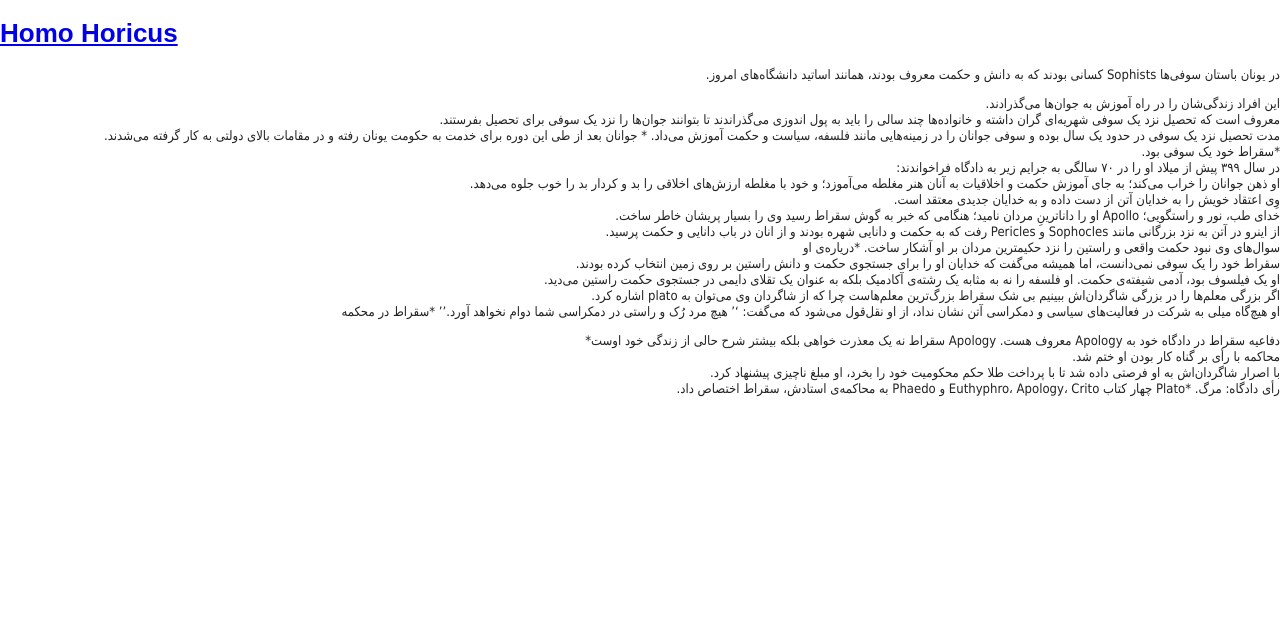
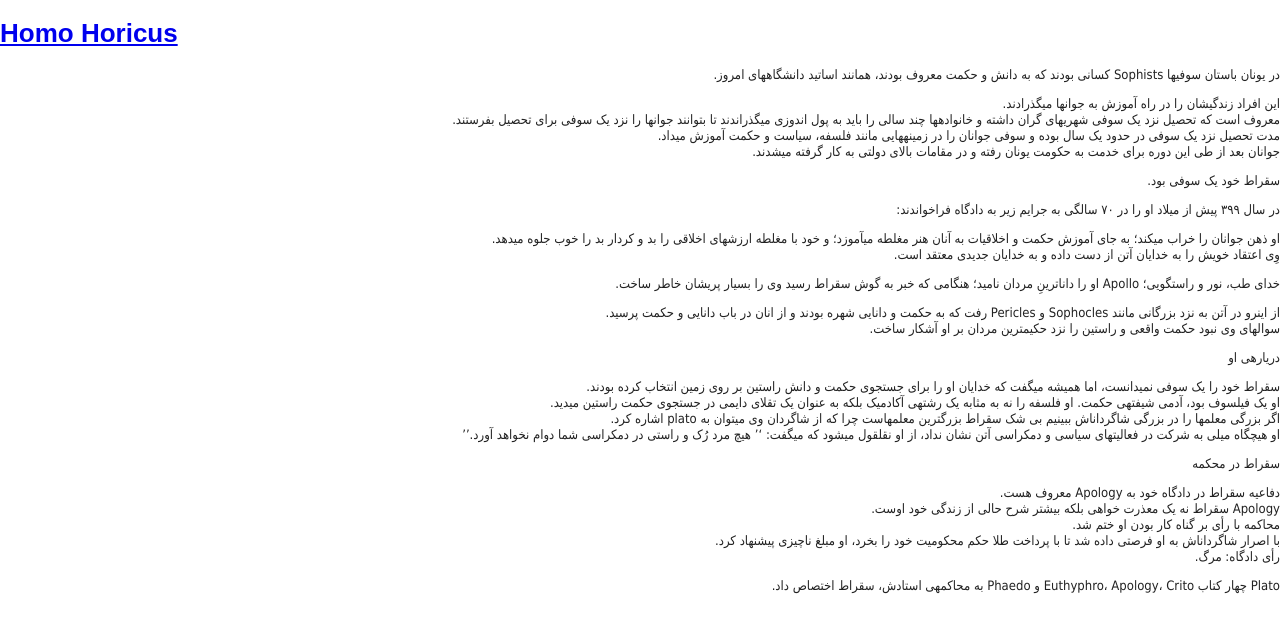
Before and after one commit to hormoz/hormoz.github.com, a Jekyll site: the page built from _posts/2011-12-27-Socrates-on-Trial.md, in a window 1280 px wide. Shown: the top 633 px of the page. Built offline with Jekyll 4.4.1, drawn with Linux system fonts in a browser that asks for light colours; nearby versions of some CDN libraries; Markdown is read by kramdown in place of the engine named in the settings.

Commit message:
Updated site Tue Dec 27 15:02:13 CET 2011.

```diff
--- a/_posts/2011-12-27-Socrates-on-Trial.md
+++ b/_posts/2011-12-27-Socrates-on-Trial.md
@@ -3,26 +3,59 @@ layout: post
 title: Test Post
 ---
 
-* در یونان باستان سوفی‌ها Sophists کسانی بودند که به دانش و حکمت معروف بودند، همانند اساتید دانشگاه‌های امروز.
-  * این افراد زندگی‌شان را در راه آموزش به جوان‌ها می‌گذرادند.
-  *	 معروف است که تحصیل نزد یک سوفی شهریه‌ای گران داشته و خانواده‌ها چند سالی را باید به پول اندوزی می‌گذراندند تا بتوانند جوان‌ها را نزد یک سوفی برای تحصیل بفرستند.
-  *	 مدت تحصیل نزد یک سوفی در حدود یک سال بوده و سوفی جوانان را در زمینه‌هایی مانند فلسفه، سیاست و حکمت آموزش می‌داد.		* جوانان بعد از طی این دوره برای خدمت به حکومت یونان رفته و در مقامات بالای دولتی به کار گرفته می‌شدند.
-*سقراط خود یک سوفی بود.
-  *	  در سال ۳۹۹ پیش از میلاد او را در ۷۰ سالگی به جرایم زیر به دادگاه فراخواندند:
-  *	 او ذهن جوانان را خراب می‌کند؛ به جای آموزش حکمت و اخلاقیات به آنان هنر مغلطه می‌آموزد؛ و خود با مغلطه ارزش‌های اخلاقی را بد و کردار بد را خوب جلوه می‌دهد.
-  *	 وِی اعتقاد خویش را به خدایان آتن از دست داده و به خدایان جدیدی معتقد است.
-  *	 خدای طب، نور و راستگویی؛ Apollo او را داناترینِ مردان نامید؛ هنگامی که خبر به گوش سقراط رسید وی را بسیار پریشان خاطر ساخت.
-  *	 از اینرو در آتن به نزد بزرگانی مانند Sophocles و Pericles رفت که به حکمت و دانایی شهره بودند و از انان در باب دانایی و حکمت پرسید.
-  *	 سوال‌های وی نبود حکمت واقعی و راستین را نزد حکیمترین مردان بر او آشکار ساخت.
-*دریاره‌ی او
-	* سقراط خود را یک سوفی نمی‌دانست، اما همیشه می‌گفت  که خدایان او را برای جستجوی حکمت و دانش راستین بر روی زمین انتخاب کرده بودند.
-	* او یک فیلسوف بود، آدمی شیفته‌ی حکمت. او فلسفه را نه به مثابه یک رشته‌ی آکادمیک بلکه به عنوان یک تقلای دایمی در جستجوی حکمت راستین می‌دید.
-	* اگر بزرگی معلم‌ها را در بزرگی شاگردان‌اش ببینیم بی شک سقراط بزرگ‌ترین معلم‌هاست چرا که از شاگردان وی می‌توان به plato اشاره کرد.
-	* او هیچ‌گاه میلی به شرکت در فعالیت‌های سیاسی و دمکراسی آتن نشان نداد، از او نقل‌قول می‌شود که می‌گفت: '' هیچ مرد رُک و راستی در دمکراسی شما دوام نخواهد آورد.''
-*سقراط در محکمه
-		* دفاعیه سقراط در دادگاه خود به Apology معروف هست.
-Apology سقراط نه یک معذرت خواهی بلکه بیشتر شرح حالی از زندگی‌ خود اوست*
-		* محاکمه با رأی بر گناه کار بودن او ختم شد.
-		* با اصرار شاگردان‌اش به او فرصتی داده شد تا با پرداخت طلا حکم محکومیت خود را بخرد، او مبلغ ناچیزی پیشنهاد کرد.
-		* رأی دادگاه: مرگ.
-*Plato چهار کتاب Euthyphro، Apology، Crito و Phaedo به محاکمه‌ی استادش، سقراط اختصاص داد.
+در یونان باستان سوفیها Sophists کسانی بودند که به دانش و حکمت معروف
+بودند، همانند اساتید دانشگاههای امروز.
+
+-   این افراد زندگیشان را در راه آموزش به جوانها میگذرادند.
+-   معروف است که تحصیل نزد یک سوفی شهریهای گران داشته و خانوادهها چند
+    سالی را باید به پول اندوزی میگذراندند تا بتوانند جوانها را نزد یک
+    سوفی برای تحصیل بفرستند.
+-   مدت تحصیل نزد یک سوفی در حدود یک سال بوده و سوفی جوانان را در
+    زمینههایی مانند فلسفه، سیاست و حکمت آموزش میداد.
+-   جوانان بعد از طی این دوره برای خدمت به حکومت یونان رفته و در مقامات
+    بالای دولتی به کار گرفته میشدند.
+
+سقراط خود یک سوفی بود.
+
+در سال ۳۹۹ پیش از میلاد او را در ۷۰ سالگی به جرایم زیر به دادگاه
+فراخواندند:
+
+-   او ذهن جوانان را خراب میکند؛ به جای آموزش حکمت و اخلاقیات به آنان
+    هنر مغلطه میآموزد؛ و خود با مغلطه ارزشهای اخلاقی را بد و کردار بد
+    را خوب جلوه میدهد.
+-   وِی اعتقاد خویش را به خدایان آتن از دست داده و به خدایان جدیدی معتقد
+    است.
+
+خدای طب، نور و راستگویی؛ Apollo او را داناترینِ مردان نامید؛ هنگامی که
+خبر به گوش سقراط رسید وی را بسیار پریشان خاطر ساخت.
+
+-   از اینرو در آتن به نزد بزرگانی مانند Sophocles و Pericles رفت که به
+    حکمت و دانایی شهره بودند و از انان در باب دانایی و حکمت پرسید.
+-   سوالهای وی نبود حکمت واقعی و راستین را نزد حکیمترین مردان بر او
+    آشکار ساخت.
+
+دریارهی او
+
+-   سقراط خود را یک سوفی نمیدانست، اما همیشه میگفت که خدایان او را
+    برای جستجوی حکمت و دانش راستین بر روی زمین انتخاب کرده بودند.
+-   او یک فیلسوف بود، آدمی شیفتهی حکمت. او فلسفه را نه به مثابه یک
+    رشتهی آکادمیک بلکه به عنوان یک تقلای دایمی در جستجوی حکمت راستین
+    میدید.
+-   اگر بزرگی معلمها را در بزرگی شاگرداناش ببینیم بی شک سقراط
+    بزرگترین معلمهاست چرا که از شاگردان وی میتوان به plato اشاره کرد.
+-   او هیچگاه میلی به شرکت در فعالیتهای سیاسی و دمکراسی آتن نشان نداد،
+    از او نقلقول میشود که میگفت: '' هیچ مرد رُک و راستی در دمکراسی
+    شما دوام نخواهد آورد.''
+
+سقراط در محکمه
+
+-   دفاعیه سقراط در دادگاه خود به Apology معروف هست.
+-   Apology سقراط نه یک معذرت خواهی بلکه بیشتر شرح حالی از زندگی خود
+    اوست.
+-   محاکمه با رأی بر گناه کار بودن او ختم شد.
+-   با اصرار شاگرداناش به او فرصتی داده شد تا با پرداخت طلا حکم محکومیت
+    خود را بخرد، او مبلغ ناچیزی پیشنهاد کرد.
+-   رأی دادگاه: مرگ.
+
+Plato چهار کتاب Euthyphro، Apology، Crito و Phaedo به محاکمهی استادش،
+سقراط اختصاص داد.
```
